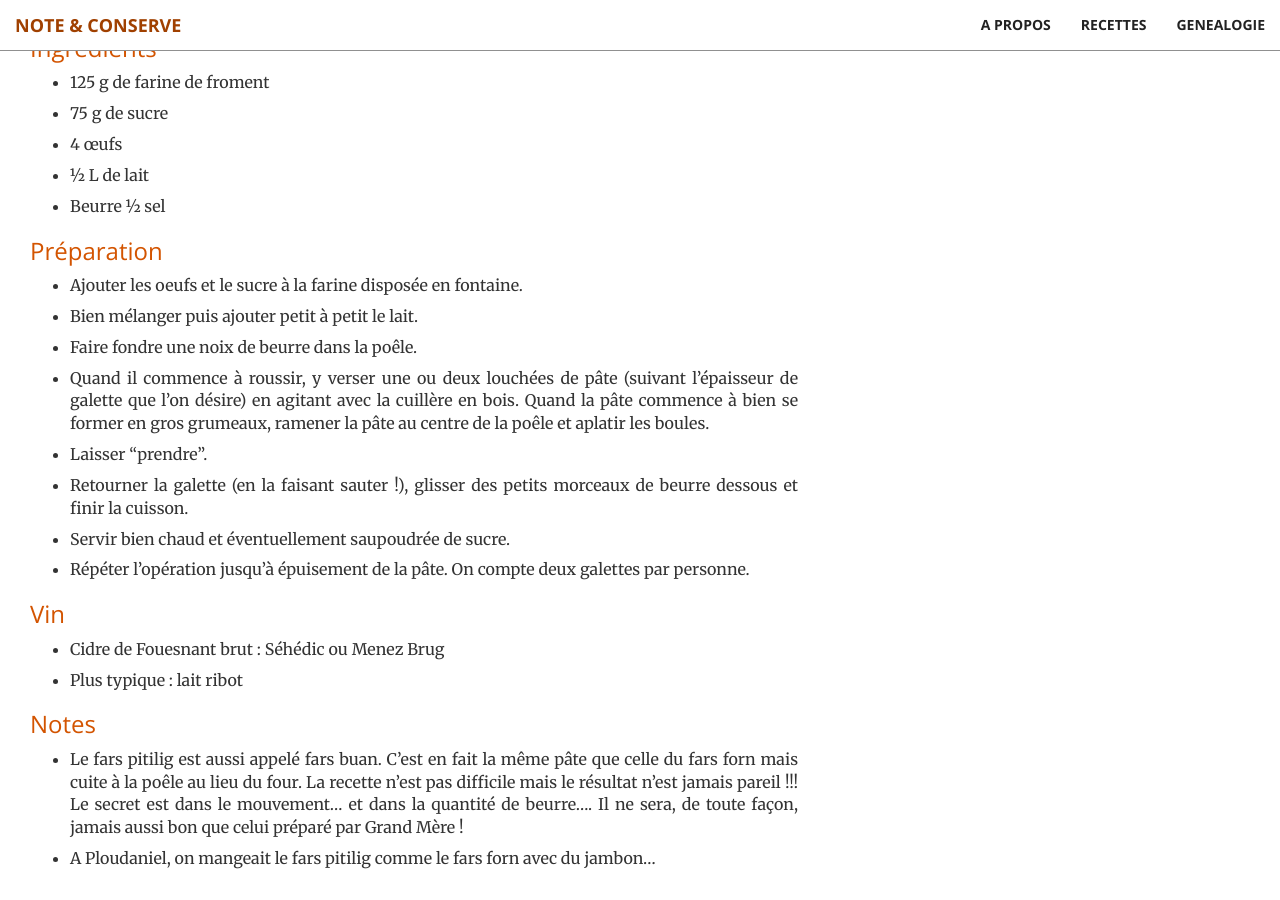
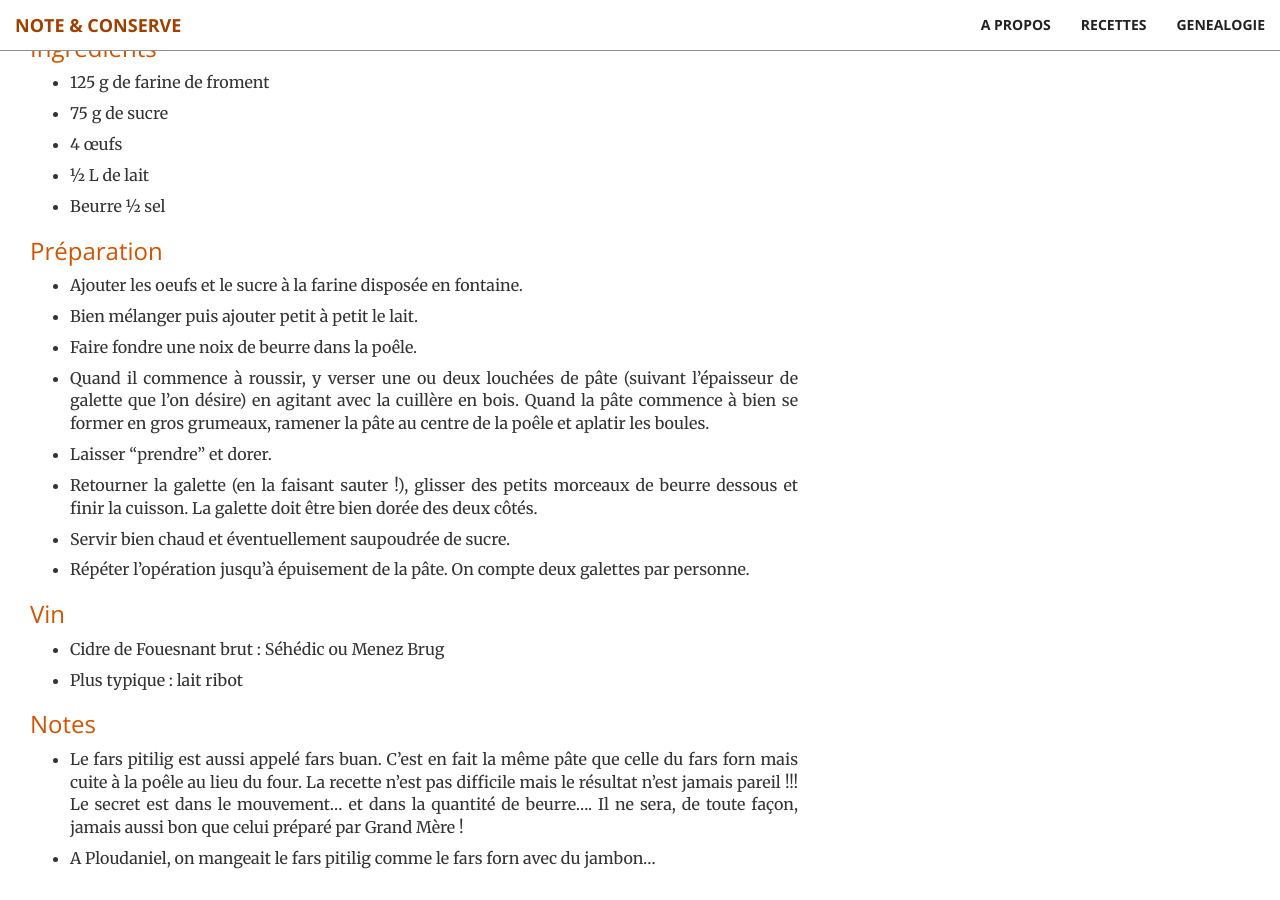
Before and after one commit to brignogan/brignogan.github.io, a Jekyll site: the page built from _posts/2018-05-16-farspitilig.md, in a window 1280 px wide and 900 px high, scrolled down 540 px. Built offline with Jekyll 4.4.1, drawn with Linux system fonts in a browser that asks for light colours.

Commit message:
mise en page
correction

```diff
--- a/_posts/2018-05-16-farspitilig.md
+++ b/_posts/2018-05-16-farspitilig.md
@@ -23,8 +23,8 @@ Cette recette vient de Grand-Mère Ploudaniel.
 * Bien mélanger puis ajouter petit à petit le lait.
 * Faire fondre une noix de beurre dans la poêle.
 * Quand il commence à roussir, y verser une ou deux louchées de pâte (suivant l’épaisseur de galette que l’on désire) en agitant avec la cuillère en bois. Quand la pâte commence à bien se former en gros grumeaux, ramener la pâte au centre de la poêle et aplatir les boules.
-* Laisser “prendre”.
-* Retourner la galette (en la faisant sauter !), glisser des petits morceaux de beurre dessous et finir la cuisson.
+* Laisser “prendre” et dorer.
+* Retourner la galette (en la faisant sauter !), glisser des petits morceaux de beurre dessous et finir la cuisson. La galette doit être bien dorée des deux côtés.
 * Servir bien chaud et éventuellement saupoudrée de sucre.
 * Répéter l’opération jusqu’à épuisement de la pâte. On compte deux galettes par personne.
 
```
Also changed, not shown: _posts/2018-05-16-crepeblenoir.md (+1 -1 lines), _posts/2018-05-16-kighafars.md (+36 -6 lines).
